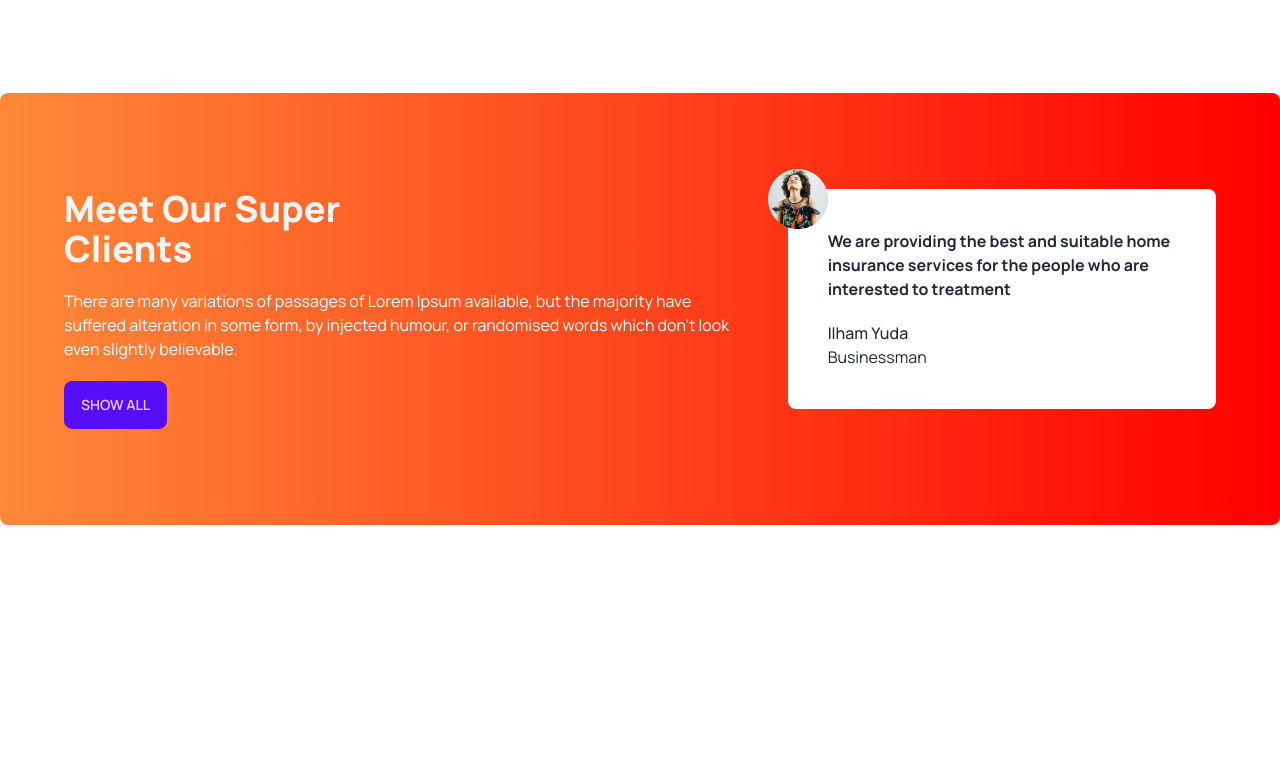
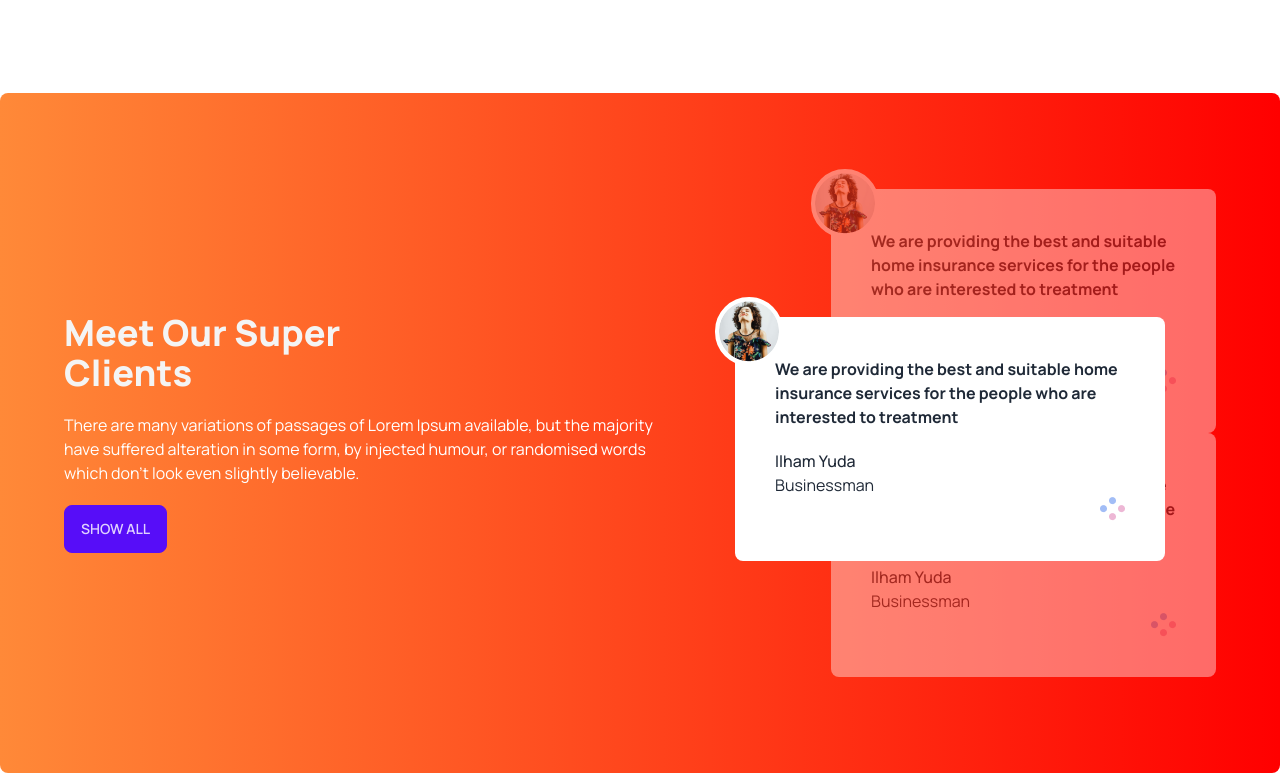
Before and after one commit to mamunhero/tea-house-daisyui, a plain HTML site: page index.html in a window 1280 px wide. Shown: the part 1790-2563 px from the top of the page. Before the commit the page ends 2315 px from the top, so only its background shows below. Drawn offline with nearby package versions, Linux system fonts and the light colour scheme.

Commit message:
finish cilent section

```diff
--- a/index.html
+++ b/index.html
@@ -133,7 +133,8 @@
         </div>
       </section>
       <!-- super client section -->
-      <section class=" py-24 flex flex-col md:flex-row rounded-lg  bg-gradient-to-r from-[#FF8938] to-[#F00] px-16 py-24 gap-12">
+      <section class=" py-24 flex flex-col md:flex-col lg:flex-row rounded-lg  bg-gradient-to-r from-[#FF8938] to-[#F00] px-16 py-20 gap-12">
+        <div class="flex items-center lg:pr-28">
           <div class="space-y-5">
             <!-- super client info section -->
               <h2 class="text-4xl font-extrabold text-[#F4F4F4]">Meet Our Super <br>
@@ -141,15 +142,44 @@
               <p class="text-white">There are many variations of passages of Lorem Ipsum available, but the majority have suffered alteration in some form, by injected humour, or randomised words which don't look even slightly believable. </p>
               <button class="btn btn-primary">Show All</button>
             </div>
-        <div>
-          <!-- review -->
-          <div class="relative p-10 rounded-lg bg-white">
-            <img class="absolute -top-5 -left-5" src="images/client.png" alt="">
+        </div>
+        <!-- container review -->
+        <div class="relative">
+          <!-- next-review -->
+          <div class="relative z-10 opacity-40 p-10 rounded-lg bg-white">
+            <img class="absolute -top-5 -left-5 border-4 border-white rounded-full bg-white" src="images/client.png" alt="">
             <p class="font-bold">
               We are providing the best and suitable home insurance services for the people who are interested to treatment
             </p>
             <h4 class="font-medium mt-5">Ilham Yuda</h4>
             <p>Businessman</p>
+            <div class="flex justify-end it">
+              <img src="images/circles.png" alt="">
+            </div>
+          </div>
+          <!-- current-review -->
+          <div class="absolute z-20 top-32 lg:-left-24 lg:w-[430px] p-10 rounded-lg bg-white">
+            <img class="absolute -top-5 -left-5 border-4 border-white rounded-full bg-white" src="images/client.png" alt="">
+            <p class="font-bold">
+              We are providing the best and suitable home insurance services for the people who are interested to treatment
+            </p>
+            <h4 class="font-medium mt-5">Ilham Yuda</h4>
+            <p>Businessman</p>
+            <div class="flex justify-end it">
+              <img src="images/circles.png" alt="">
+            </div>
+          </div>
+          <!-- previous-review -->
+          <div class="relative z-10 opacity-40 p-10 rounded-lg bg-white">
+            <img class="absolute -top-5 -left-5 border-4 border-white rounded-full bg-white" src="images/client.png" alt="">
+            <p class="font-bold">
+              We are providing the best and suitable home insurance services for the people who are interested to treatment
+            </p>
+            <h4 class="font-medium mt-5">Ilham Yuda</h4>
+            <p>Businessman</p>
+            <div class="flex justify-end it">
+              <img src="images/circles.png" alt="">
+            </div>
           </div>
         </div>
       </section>
```
Lines whose indentation alone changed are shown as unchanged.
